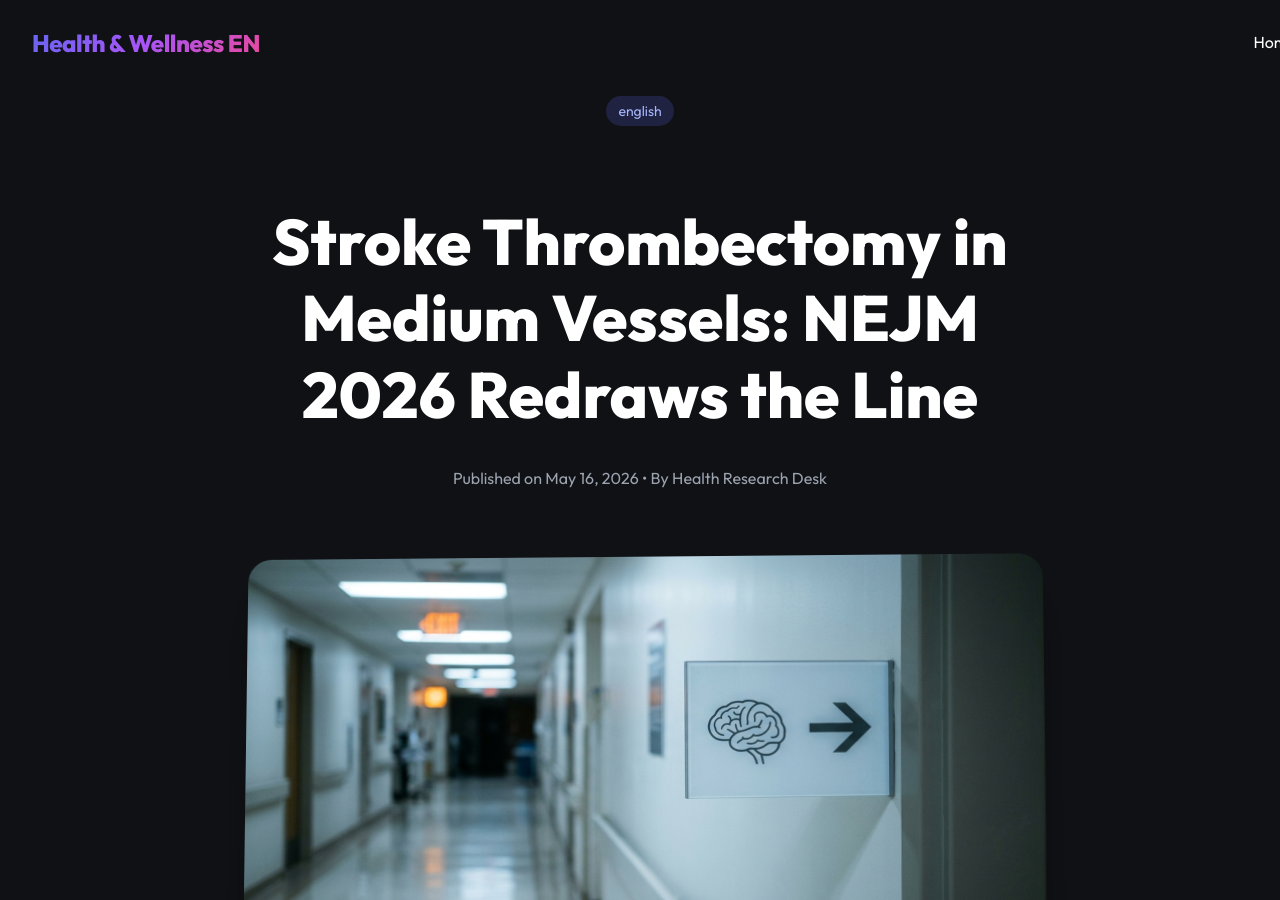
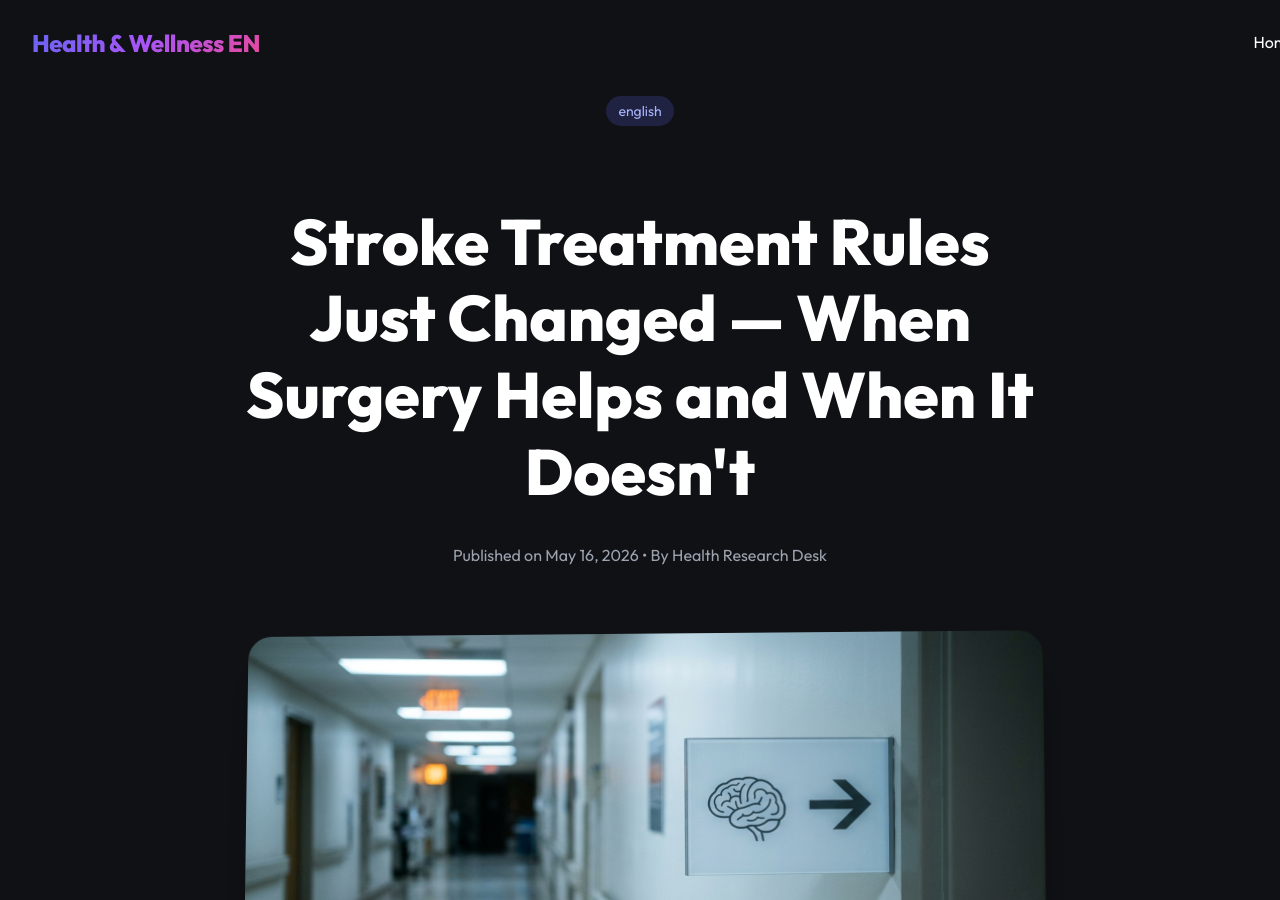
Before and after one commit to jeonghun-project/health-en, a Jekyll site: the page built from _posts/2026-05-16-stroke-thrombectomy-in-medium-vessels-nejm-2026-redraws-the-line-en.md, in a window 1280 px wide and 900 px high. Built offline with Jekyll 4.4.1, drawn with Linux system fonts in a browser that asks for light colours.

Commit message:
seo: Rewrite title/description/tags for search intent

```diff
--- a/_posts/2026-05-16-stroke-thrombectomy-in-medium-vessels-nejm-2026-redraws-the-line-en.md
+++ b/_posts/2026-05-16-stroke-thrombectomy-in-medium-vessels-nejm-2026-redraws-the-line-en.md
@@ -1,8 +1,8 @@
 ---
-title: "Stroke Thrombectomy in Medium Vessels: NEJM 2026 Redraws the Line"
+title: "Stroke Treatment Rules Just Changed — When Surgery Helps and When It Doesn't"
 date: "2026-05-16"
-description: "The ORIENTAL-MeVO trial (NEJM, May 2026; 564 patients across 48 Chinese centers) is the first positive randomized result for thrombectomy in medium-vessel occlusion stroke. The new threshold is NIHSS 8."
-tags: ["english", "global", "health", "stroke", "thrombectomy", "NEJM", "ORIENTAL-MeVO"]
+description: "A 564-patient trial rewrites which stroke patients benefit from clot removal surgery. The new cutoff could change emergency room decisions worldwide."
+tags: ["english", "health", "stroke treatment", "stroke recovery", "stroke symptoms", "blood clot removal surgery", "stroke prevention"]
 author: "Health Research Desk"
 image: https://raw.githubusercontent.com/jeonghun-project/health-en/main/assets/images/2026-05-16-stroke-thrombectomy-in-medium-vessels-nejm-2026-redraws-the-line-en-featured.png
 lang: en
```
